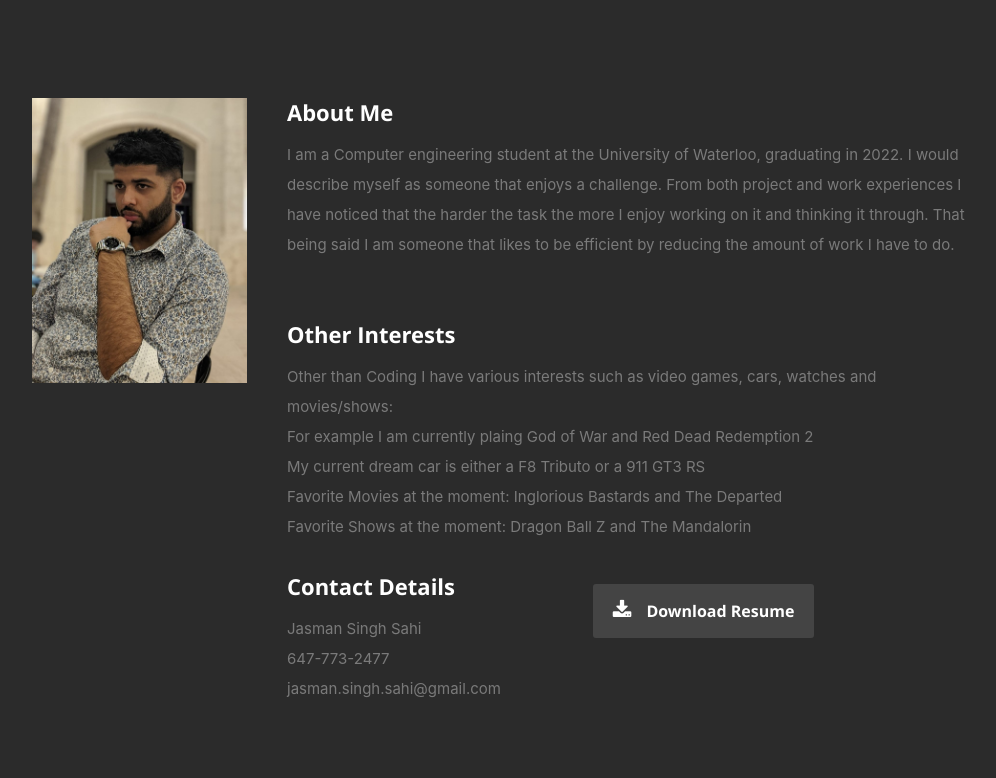
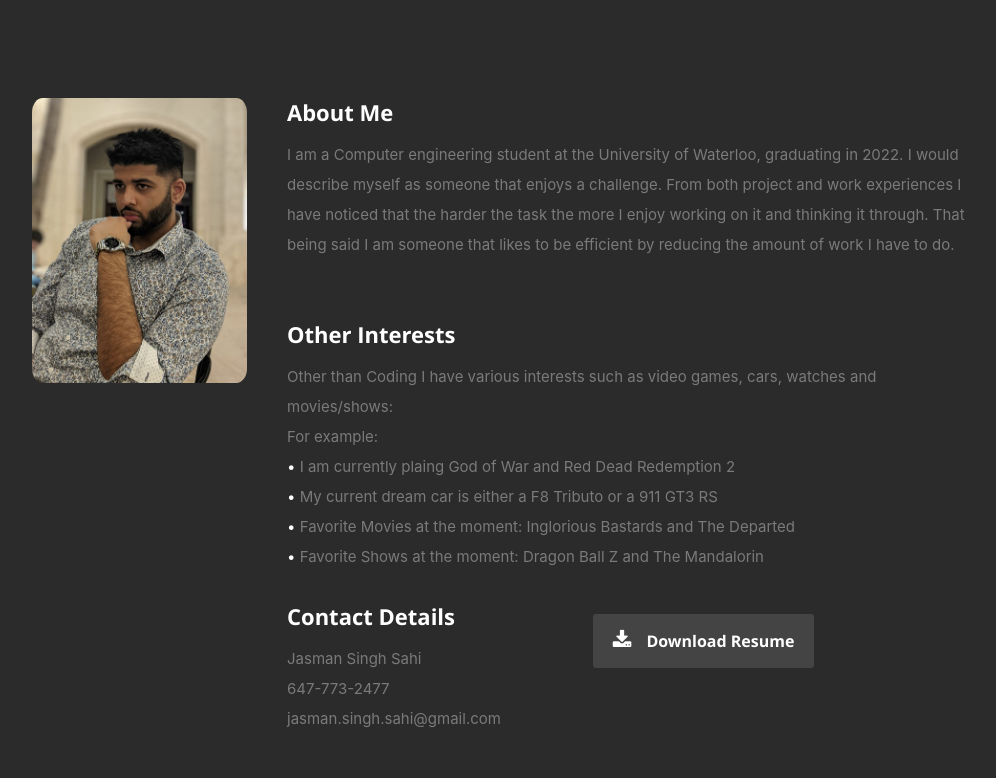
Before and after one commit to Jas1999/PortfolioWebsite, a React (Create React App) app: page / in a window 1280 px wide. Shown: the part 802-1580 px from the top of the page, without its empty margins (118-1114 px from the left). Built offline with nearby package versions, Linux system fonts and the light colour scheme.

Commit message:
design added

```diff
--- a/public/css/layout.css
+++ b/public/css/layout.css
@@ -34,7 +34,7 @@ header {
    min-height: 500px;
    width: 100%;
    background: #161415 url(../images/me/Beach.jpeg ) no-repeat;
-   background-position:  center 25%;
+   background-position: center 25%;
    background-size: cover !important;
 	-webkit-background-size: cover !important;
    text-align: center;
@@ -212,6 +212,10 @@ ul#nav li.current a { color: #F06000; }
    margin-bottom: 12px;
 }
 
+#about span {
+   color: #fff;
+}
+
 #about h3 {
    font: 22px/30px 'opensans-bold', sans-serif;
    color: #fff;
@@ -223,11 +227,13 @@ ul#nav li.current a { color: #F06000; }
    color: #7A7A7A;
 
 }
+/*
+width: 300px;
+height: 300px;
+*/
 #about .profile-pic {
    position: relative;
-   width: 120px;
-   height: 120px;
-   border-radius: 100%;
+   border-radius: 5%;
 }
 #about .contact-details { width: 41.66667%; }
 #about .download {
@@ -238,6 +244,7 @@ ul#nav li.current a { color: #F06000; }
 #about .download .button {
    margin-top: 6px;
    background: #444;
+
 }
 #about .download .button:hover {
    background: #fff;
--- a/src/components/about.js
+++ b/src/components/about.js
@@ -7,14 +7,14 @@ export default class AboutMe extends Component {
 
           <div className="row">
             <div className="three columns">
-              <img class="round-pic" src="images/me/methinking.jpeg" alt="" />
+              <img class="profile-pic" src="images/me/methinking.jpeg" alt="" />
             </div>
             <div className="nine columns main-col">
               <h2>About Me</h2>
               <p>
                 I am a Computer engineering student at the University of Waterloo, graduating in 2022.
                 I would describe myself as someone that enjoys a challenge.
-                 From both project and work experiences I have noticed that the harder the task
+                From both project and work experiences I have noticed that the harder the task
                 the more I enjoy working on it and thinking it through.
                 That being said I am someone that likes to be efficient by reducing the amount of work I
                 have to do.
@@ -38,10 +38,11 @@ export default class AboutMe extends Component {
               <p style={{textAlign:"left"}}>
               Other than Coding I have various interests such as video games, cars, watches and movies/shows:
               <br/>
-              For example I am currently plaing God of War and Red Dead Redemption 2 <br/>
-              My current dream car is either a F8 Tributo or a 911 GT3 RS <br/>
-              Favorite Movies at the moment: Inglorious Bastards and The Departed <br/>
-              Favorite Shows at the moment: Dragon Ball Z and The Mandalorin
+              For example: <br/>
+              <span>•</span> I am currently plaing God of War and Red Dead Redemption 2 <br/>
+              <span>•</span> My current dream car is either a F8 Tributo or a 911 GT3 RS <br/>
+              <span>•</span> Favorite Movies at the moment: Inglorious Bastards and The Departed <br/>
+              <span>•</span> Favorite Shows at the moment: Dragon Ball Z and The Mandalorin
 
 
               </p>
@@ -52,9 +53,9 @@ export default class AboutMe extends Component {
                 <div className="columns contact-details">
                     <h2>Contact Details</h2>
                     <p className="address">
-                        <span>Jasman Singh Sahi</span><br />
-                        <span>647-773-2477</span><br />
-                        <span>jasman.singh.sahi@gmail.com</span>
+                        Jasman Singh Sahi<br />
+                        647-773-2477<br />
+                        jasman.singh.sahi@gmail.com
                     </p>
                 </div>
 
--- a/src/components/header.js
+++ b/src/components/header.js
@@ -48,7 +48,7 @@ export default class Header extends Component {
               <hr />
               <ul className="social">
               <li><a href="https://github.com/Jas1999"><i className="fa fa-github" /></a></li>
-                <li><a href="https://www.linkedin.com/in/jasman-sahi-649018154/"><i className="fa fa-linkedin" /></a></li>
+              <li><a href="https://www.linkedin.com/in/jasman-sahi-649018154/"><i className="fa fa-linkedin" /></a></li>
                 {
                     /*
                     <li><a href="https://www.instagram.com/jasmansinghsahi/?hl=en"><i class="fa fa-instagram"></i></a></li>
```
